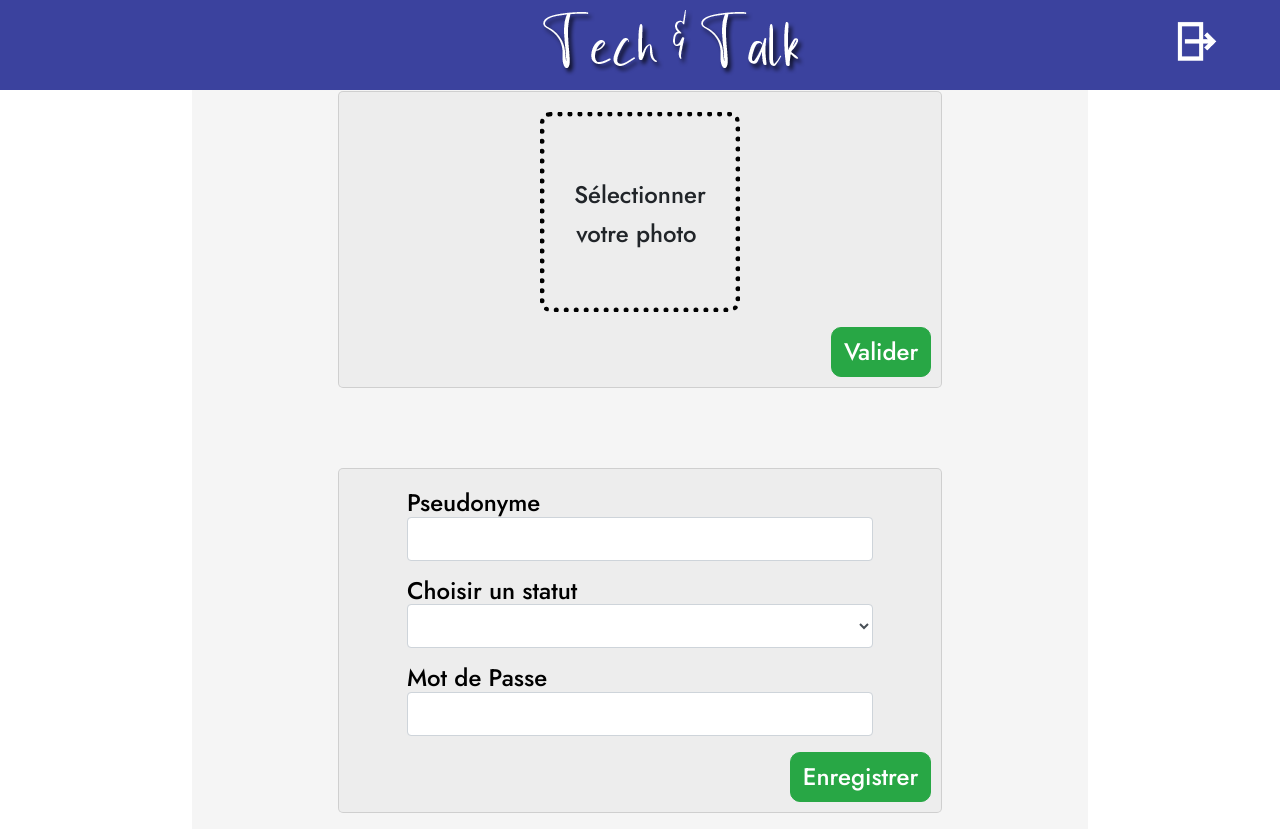
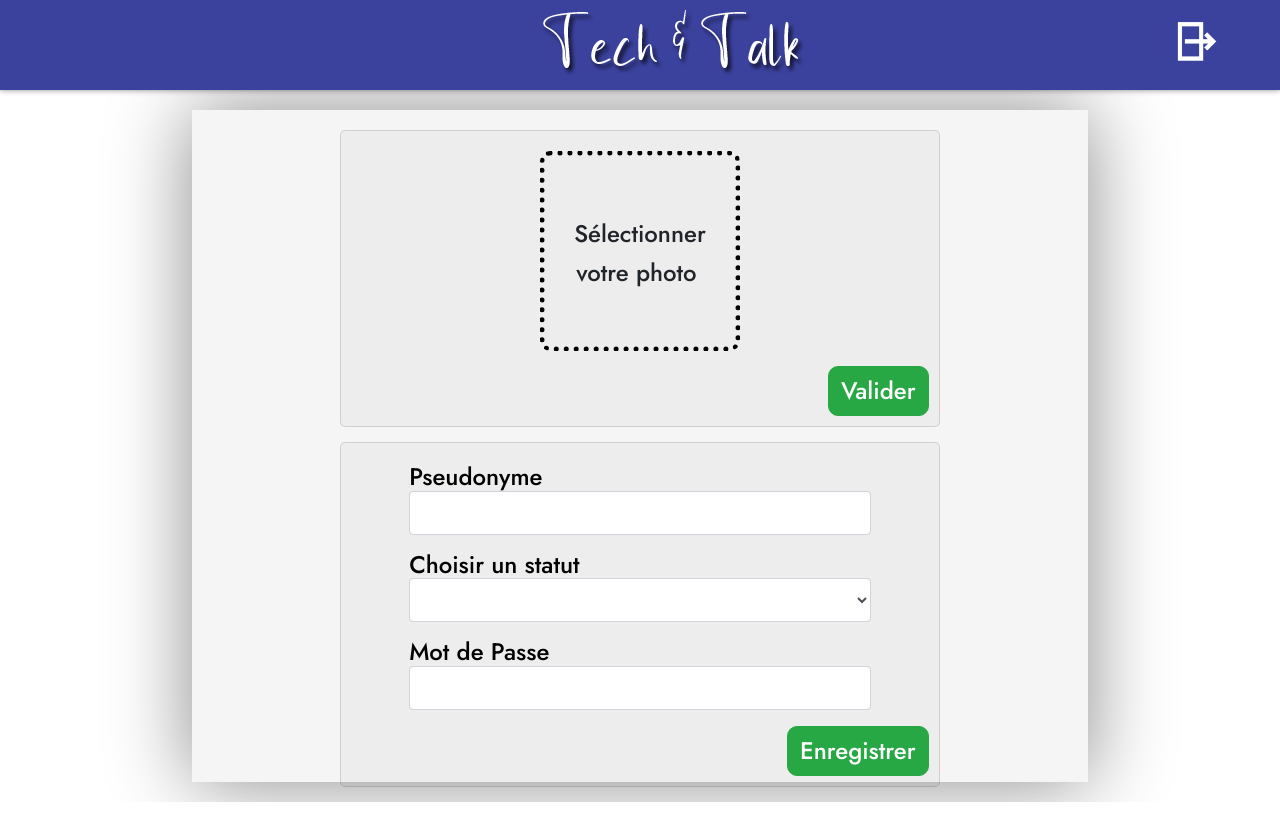
Before and after one commit to Hashiix/Front-end-Project-T-C, an Angular app: page /profile in a window 1280 px wide. After the commit the page ends 802 px from the top, so only its background shows below. Built offline with nearby package versions, Linux system fonts and the light colour scheme; sample sign-in values are in the browser's storage.

Commit message:
Minor fixes

```diff
--- a/src/app/modules/profile/profile.component.css
+++ b/src/app/modules/profile/profile.component.css
@@ -10,6 +10,10 @@ header {
       background-color: #3b429e;
       display: flex;
       justify-content: space-between;
+      position: fixed;
+      width: 100%;
+      z-index: 1;
+      box-shadow: 0px 0px 6px 0px rgba(0,0,0,0.45);
   }
 
   #logo {
@@ -23,13 +27,21 @@ header {
       margin-right: 58px;
   }
 
+  .space {
+      height: 90px;
+  }
 
   /******************* Principal Column *****************************/
 
   .container {
       background: whitesmoke;
       width: 70%;
-    border: 1px solid transparent;
+      height: 84vh;
+      margin: 20px auto;
+      padding: 20px;
+      -webkit-box-shadow: 0px 0px 76px 1px rgba(0,0,0,0.45);
+      -moz-box-shadow: 0px 0px 76px 1px rgba(0,0,0,0.45);
+      box-shadow: 0px 0px 76px 1px rgba(0,0,0,0.45);
   }
 
       /**************** Profile Picture ******************************/
@@ -46,7 +58,7 @@ header {
       }
 
       #avatar {
-        margin-bottom: 80px;
+          margin-bottom: 15px;
       }
 
 
@@ -54,7 +66,7 @@ header {
 
       form {
           background-color : rgba(0,0,0,.03);
-        margin: 0 auto 15px;
+          margin: 0 auto;
           padding: 10px;
           width: 70%;
           border: 1px solid rgba(0,0,0,.125);
--- a/src/app/modules/profile/profile.component.html
+++ b/src/app/modules/profile/profile.component.html
@@ -4,6 +4,9 @@
     <a href="home" id="logo"><img src="../../assets/img/Tech&Talk.png"></a>
     <a href=""><img src="../../assets/img/logout.png" (click)="disconnect()" id="logout"></a>
 </header>
+
+<div class="space"></div>
+
 
 <!------------- Principal Column -------------------->
 <div class="container">
```
Lines whose indentation alone changed are shown as unchanged.
